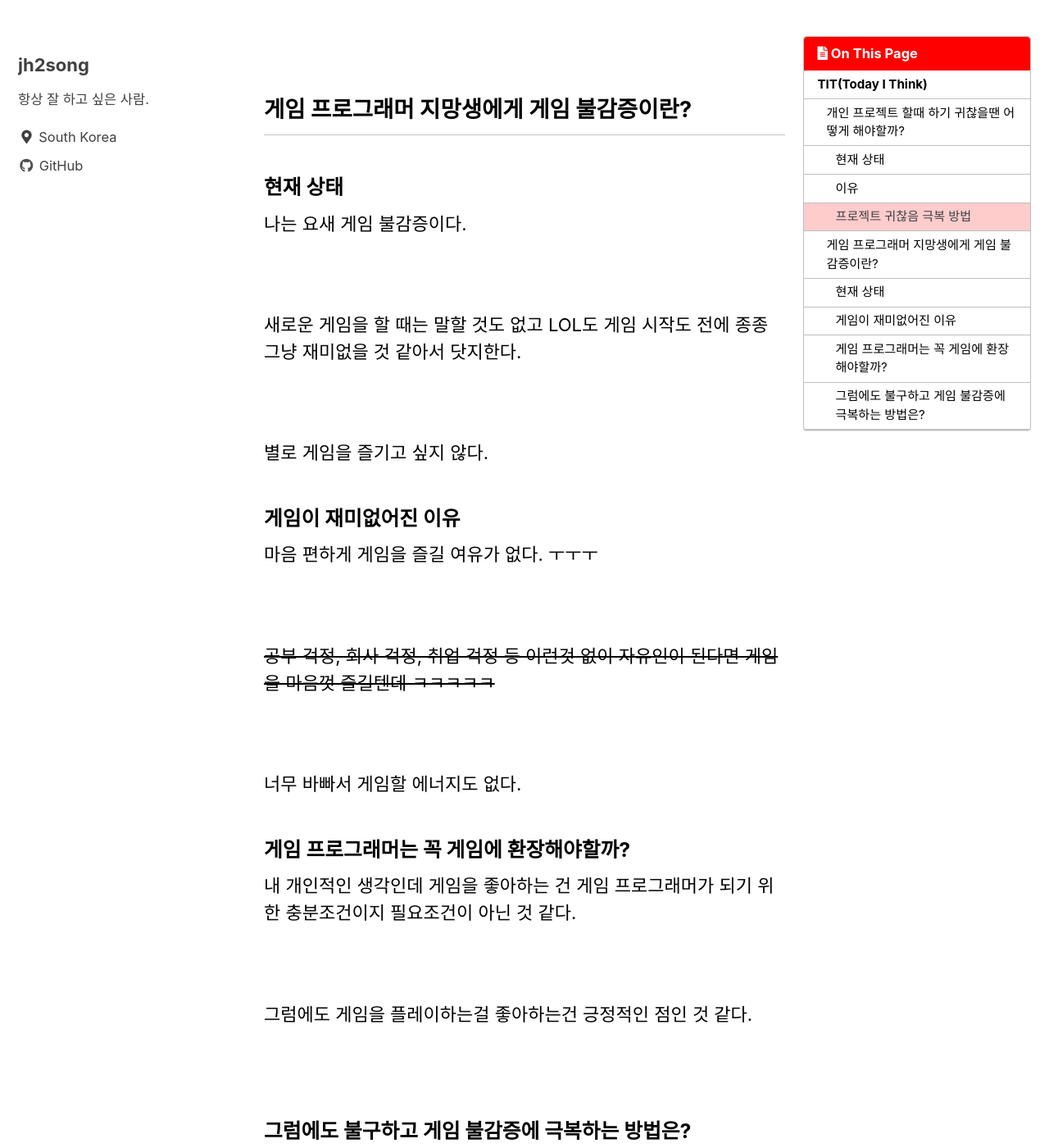
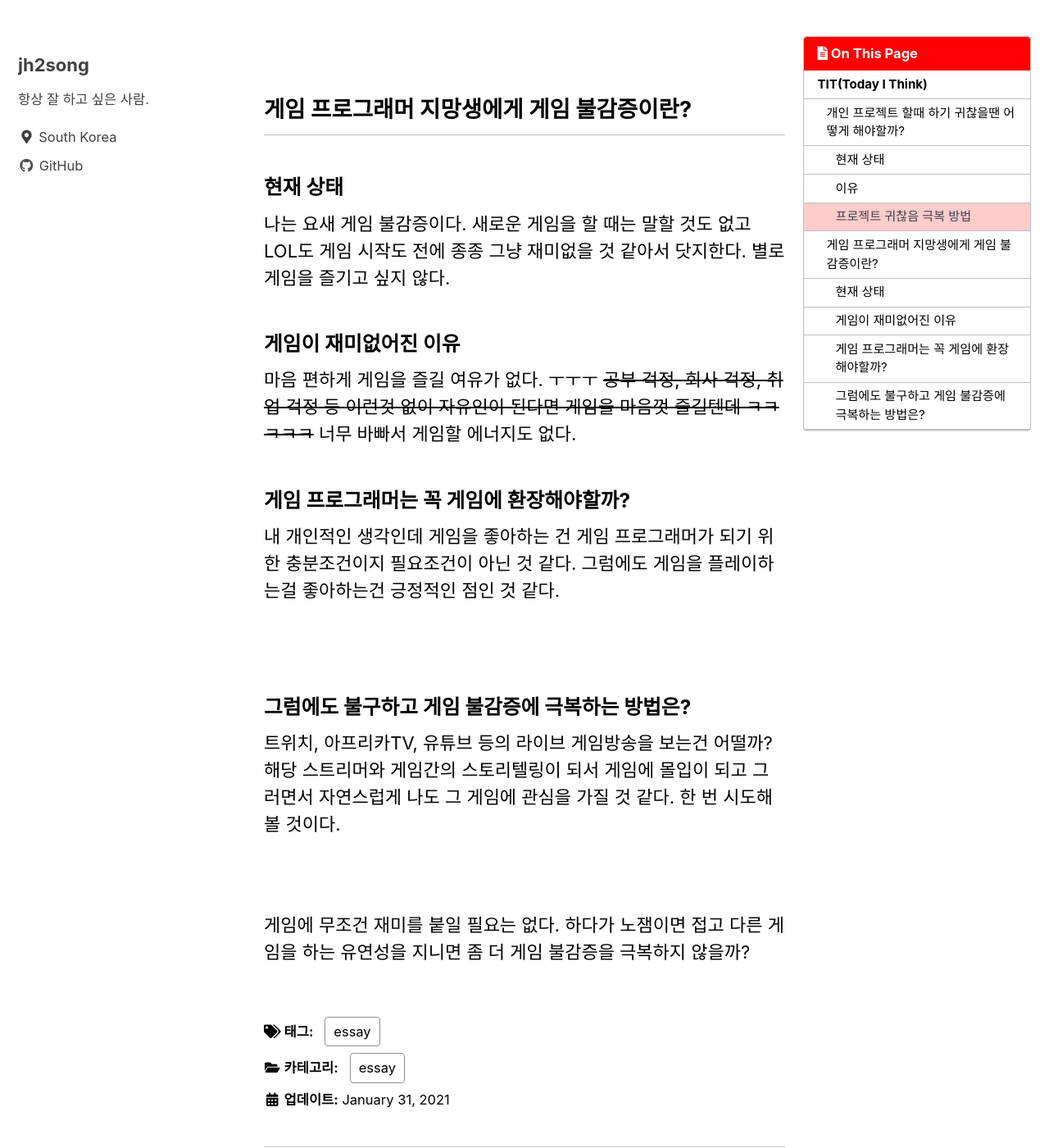
Before and after one commit to jh2song/jh2song.github.io, a Jekyll site: the page built from _posts/essays/2021-01-31-tid.md, in a window 1280 px wide and 1400 px high, scrolled down 1275 px. Shown: the whole window at 82% size. Built offline with Jekyll 4.4.1, drawn with Linux system fonts in a browser that asks for light colours; cached includes are drawn as plain includes.

Commit message:
21/01/31

```diff
--- a/_posts/essays/2021-01-31-tid.md
+++ b/_posts/essays/2021-01-31-tid.md
@@ -41,34 +41,16 @@ JSP 프로젝트를 해야하는데 귀찮다. 귀찮다. 귀찮다.
 
 ### 현재 상태
 
-나는 요새 게임 불감증이다.
-
-<br>
-
-새로운 게임을 할 때는 말할 것도 없고 LOL도 게임 시작도 전에 종종 그냥 재미없을 것 같아서 닷지한다.
-
-<br>
-
-별로 게임을 즐기고 싶지 않다.
+나는 요새 게임 불감증이다. 새로운 게임을 할 때는 말할 것도 없고 LOL도 게임 시작도 전에 종종 그냥 재미없을 것 같아서 닷지한다. 별로 게임을 즐기고 싶지 않다.
 
 ### 게임이 재미없어진 이유
 
-마음 편하게 게임을 즐길 여유가 없다. ㅜㅜㅜ
-
-<br>
-
-<del>공부 걱정, 회사 걱정, 취업 걱정 등 이런것 없이 자유인이 된다면 게임을 마음껏 즐길텐데 ㅋㅋㅋㅋㅋ</del>
-
-<br>
-
+마음 편하게 게임을 즐길 여유가 없다. ㅜㅜㅜ <del>공부 걱정, 회사 걱정, 취업 걱정 등 이런것 없이 자유인이 된다면 게임을 마음껏 즐길텐데 ㅋㅋㅋㅋㅋ</del>
 너무 바빠서 게임할 에너지도 없다.
 
 ### 게임 프로그래머는 꼭 게임에 환장해야할까?
 
 내 개인적인 생각인데 게임을 좋아하는 건 게임 프로그래머가 되기 위한 충분조건이지 필요조건이 아닌 것 같다.
-
-<br>
-
 그럼에도 게임을 플레이하는걸 좋아하는건 긍정적인 점인 것 같다.
 
 <br>
```
